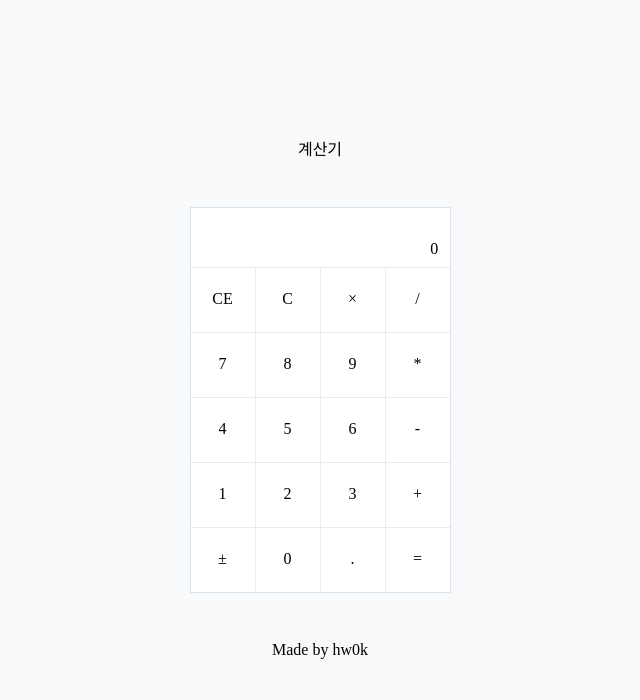
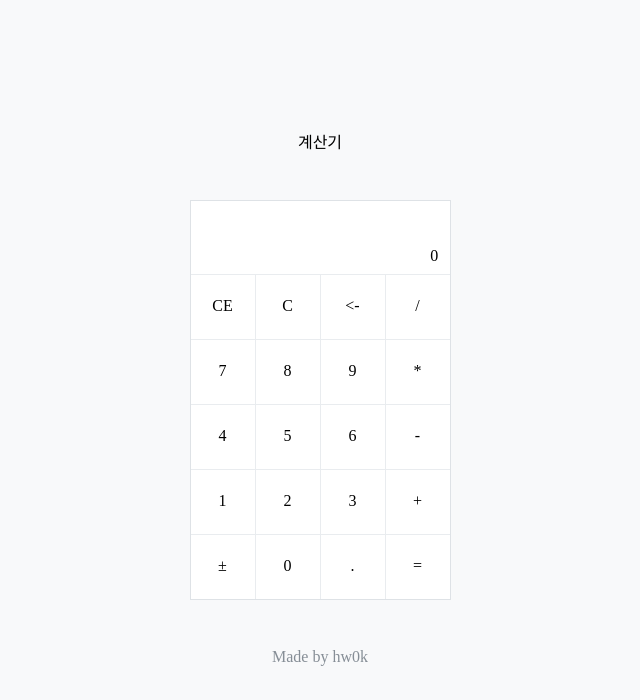
Before and after one commit to hw0k-dgsw-archive/react-calculator, a React (Create React App) app: page / in a window 1280 px wide. Shown: the top 700 px of the page, without its empty margins (320-960 px from the left). Built offline with nearby package versions, Linux system fonts and the light colour scheme.

Commit message:
Change screenshot

```diff
--- a/src/components/Cell.tsx
+++ b/src/components/Cell.tsx
@@ -3,7 +3,7 @@ import styled from 'styled-components';
 
 interface ICellProps {
   text: string;
-  onClick?: any
+  onClick?: () => void
 }
 
 const Wrapper = styled.div`
--- a/src/components/Field.tsx
+++ b/src/components/Field.tsx
@@ -3,13 +3,22 @@ import styled from 'styled-components';
 
 interface IFieldProps {
   value: number;
+  stored: number;
+  currentOp: Operator;
   onChange: (e: React.ChangeEvent<HTMLInputElement>) => void;
 }
 
 const S = {
   Wrapper: styled.div`
     display: flex;
-    flex-wrap: wrap;
+    flex-flow: column wrap;
+  `,
+  Text: styled.div`
+    background-color: var(--oc-white);
+    padding: 0.5rem 0.7rem;
+    text-align: right;
+    font-size: 0.75em;
+    color: var(--oc-gray-6);
   `,
   Input: styled.input`
     flex: 1;
@@ -25,14 +34,21 @@ const S = {
     }
 
     border: 0;
-    padding: 2rem 0.7rem 0.5rem;
+    padding: 1rem 0.7rem 0.5rem;
   `
 };
 
 const Field: React.FC<IFieldProps> = (props) => {
-  const { value, onChange } = props;
+  const { value, stored, currentOp, onChange } = props;
   return (
     <S.Wrapper>
+      <S.Text>
+        {
+          currentOp !== '?'
+            ? `${stored} ${currentOp}`
+            : 'ㅤ'
+        }
+      </S.Text>
       <S.Input type="number" value={value} onChange={onChange} />
     </S.Wrapper>
   );
--- a/src/containers/CalculatorContainer.tsx
+++ b/src/containers/CalculatorContainer.tsx
@@ -4,8 +4,13 @@ import styled from 'styled-components';
 import Field from './../components/Field';
 import Cell from './../components/Cell';
 
+interface ITextProps {
+  isWeak?: boolean;
+}
+
 const Text = styled.div`
   margin: 3rem 0;
+  color: ${(p: ITextProps) => p.isWeak && `var(--oc-gray-6)`};
 `;
 
 const Wrapper = styled.div`
@@ -20,51 +25,70 @@ const Grid = styled.div`
 interface ICalculatorState {
   value: number;
   stored: number;
+  currentOp: Operator;
 }
 
 class CalculatorContainer extends React.Component<{}, ICalculatorState> {
-  state = {
+  state: ICalculatorState = {
     value: 0,
-    stored: 0
+    stored: 0,
+    currentOp: '?'
   }
 
   handleChange = (e: React.ChangeEvent<HTMLInputElement>) => {
     this.setState({
+      ...this.state,
       value: parseInt(e.target.value)
     });
   }
 
+  handleNumberClick = (number: number) => {
+    this.setState({
+      ...this.state,
+      value: parseInt(this.state.value.toString() + number.toString())
+    });
+  }
+
+  handleOperatorClick = (operator: Operator) => {
+    const storedValue = this.state.value;
+    this.setState({
+      value: 0,
+      stored: storedValue,
+      currentOp: operator
+    });
+  }
+
   render() {
-    const { value } = this.state;
+    const { value, stored, currentOp } = this.state;
     return (
       <React.Fragment>
         <Text>계산기</Text>
         <Wrapper>
-        <Field value={value} onChange={this.handleChange} />
+          <Field value={value} stored={stored} currentOp={currentOp} onChange={this.handleChange} />
           <Grid>
-          <Cell text="CE" />
-          <Cell text="C" />
-          <Cell text="&times;" />
-          <Cell text="/" />
-          <Cell text="7" />
-          <Cell text="8" />
-          <Cell text="9" />
-          <Cell text="*" />
-          <Cell text="4" />
-          <Cell text="5" />
-          <Cell text="6" />
-          <Cell text="-" />
-          <Cell text="1" />
-          <Cell text="2" />
-          <Cell text="3" />
-          <Cell text="+" />
-          <Cell text="±" />
-          <Cell text="0" />
+            <Cell text="CE" onClick={() => this.setState({...this.state, value: 0})} />
+            <Cell text="C" onClick={() => this.setState({value: 0, stored: 0, currentOp: '?'})} />
+            <Cell text="<-" />
+            <Cell text="/" onClick={() => this.handleOperatorClick('/')} />
+            <Cell text="7" onClick={() => this.handleNumberClick(7)} />
+            <Cell text="8" onClick={() => this.handleNumberClick(8)} />
+            <Cell text="9" onClick={() => this.handleNumberClick(9)} />
+            <Cell text="*" onClick={() => this.handleOperatorClick('*')} />
+            <Cell text="4" onClick={() => this.handleNumberClick(4)} />
+            <Cell text="5" onClick={() => this.handleNumberClick(5)} />
+            <Cell text="6" onClick={() => this.handleNumberClick(6)} />
+            <Cell text="-" onClick={() => this.handleOperatorClick('-')} />
+            <Cell text="1" onClick={() => this.handleNumberClick(1)} />
+            <Cell text="2" onClick={() => this.handleNumberClick(2)} />
+            <Cell text="3" onClick={() => this.handleNumberClick(3)} />
+            <Cell text="+" onClick={() => this.handleOperatorClick('+')} />
+            <Cell text="±" onClick={() => this.handleNumberClick(3)} />
+            <Cell text="0" onClick={() => this.handleNumberClick(0)} />
             <Cell text="." />
             <Cell text="=" />
           </Grid>
         </Wrapper>
-      <Text>Made by hw0k</Text>
+        <Text isWeak={true}>Made by hw0k</Text>
       </React.Fragment>
     );
   }
--- /dev/null
+++ b/src/typings.d.ts
@@ -0,0 +1 @@
+declare type Operator = '+' | '-' | '*' | '/' | '?';
```
Also changed, not shown: ss.png. Lines whose indentation alone changed are shown as unchanged.
